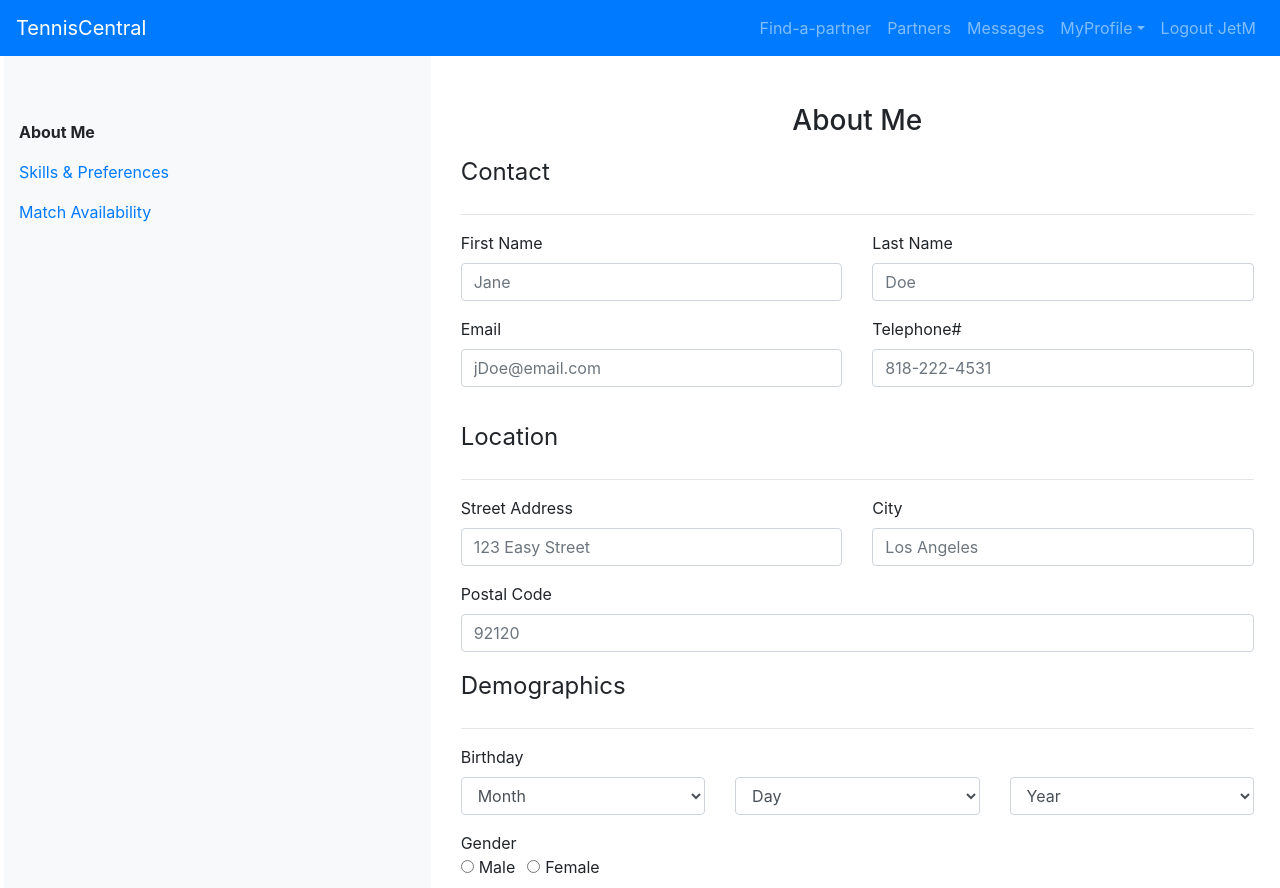
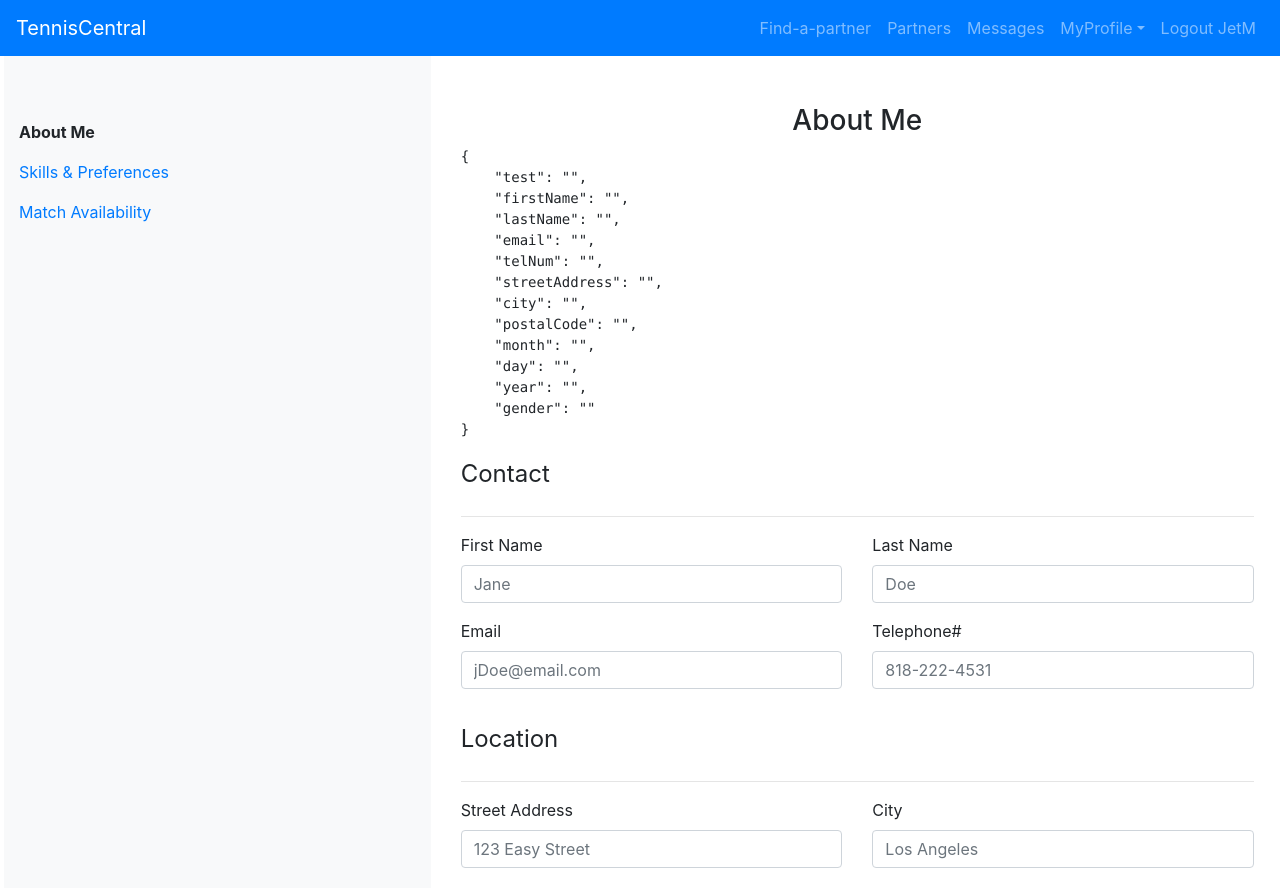
Before and after one commit to jetamartin/tennis-central, a React (Create React App) app in the folder source-code/frontend/: page /AboutMe in a window 1280 px wide. Shown: the top 888 px of the page. Built offline with nearby package versions, Linux system fonts and the light colour scheme.

Commit message:
FrontEnd: Fixed Formix issues in AboutMe form, added more YUP schema rules and styled form error messages

```diff
--- a/source-code/frontend/src/App.css
+++ b/source-code/frontend/src/App.css
@@ -36,3 +36,7 @@
     transform: rotate(360deg);
   }
 }
+
+.error {
+  color: red;
+}
--- /dev/null
+++ b/source-code/frontend/src/components/TextError.js
@@ -0,0 +1,12 @@
+import React from 'react';
+
+const TextError = (props) => {
+  return (
+    <div className="error">
+      {props.children}
+    </div>
+  )
+
+}
+
+export default TextError;
--- a/source-code/frontend/src/components/myProfile/AboutMe.js
+++ b/source-code/frontend/src/components/myProfile/AboutMe.js
@@ -6,10 +6,12 @@ import { FormGroup, FormLabel, FormControl, FormCheck } from "react-bootstrap";
 import { Container, Col, Row } from "react-bootstrap";
 import { Button } from "react-bootstrap";
 import * as Yup from "yup";
+import TextError from "../TextError";
 
 import "./MyProfileForms.css";
 
 const initialValues = {
+  test: "",
   firstName: "",
   lastName: "",
   email: "",
@@ -24,20 +26,19 @@ const initialValues = {
 };
 
 const validationSchema = Yup.object({
+  test: Yup.string().required("Required"),
   firstName: Yup.string().required("Required"),
   lastName: Yup.string().required("Required"),
   email: Yup.string().email("Invalid email format").required("Required"),
   postalCode: Yup.string().required("Required"),
-  genderGroup: Yup.string().required("Please select your gender"),
-  // validationSchema={Yup.object().shape({
-  //   radioGroup: Yup.string().required("A radio option is required"),
+  gender: Yup.string().required("Select a gender"),
 });
 
-const onSubmit = (values) => {
-  console.log(values);
+const onSubmit = values => {
+  console.log('Form Data', values);
 };
 
-const AboutMe = () => {
+const AboutMeTest = () => {
   return (
     <Container fluid className="pb-5 ml-1">
       <Row>
@@ -63,9 +64,10 @@ const AboutMe = () => {
             validationSchema={validationSchema}
             onSubmit={onSubmit}
           >
+            {({ values }) => (
               <Container>
                 <Form className="mx-auto mb-5">
-                {/* <pre>{JSON.stringify(values, null, 4)}</pre> */}
+                  <pre>{JSON.stringify(values, null, 4)}</pre>
                   <fieldset>
                     <legend>Contact</legend>
                     <hr></hr>
@@ -73,26 +75,29 @@ const AboutMe = () => {
                       <Col>
                         <FormGroup>
                           <FormLabel htmlFor="firstName">First Name</FormLabel>
-                        <FormControl
-                          type="text"
+                          <Field
+                            className="form-control"
                             id="firstName"
                             name="firstName"
                             placeholder="Jane"
                           />
-                        <ErrorMessage name="firstName" />
+                          <ErrorMessage
+                            name="firstName"
+                            component={TextError}
+                          />
                         </FormGroup>
                       </Col>
 
                       <Col>
                         <FormGroup>
                           <FormLabel htmlFor="lastName">Last Name</FormLabel>
-                        <FormControl
-                          type="text"
+                          <Field
+                            className="form-control"
                             id="lastName"
                             name="lastName"
                             placeholder="Doe"
                           />
-                        <ErrorMessage name="lastName" />
+                          <ErrorMessage name="lastName" component={TextError} />
                         </FormGroup>
                       </Col>
                     </Row>
@@ -100,26 +105,26 @@ const AboutMe = () => {
                       <Col>
                         <FormGroup>
                           <FormLabel htmlFor="email">Email</FormLabel>
-                        <FormControl
+                          <Field
+                            className="form-control"
                             type="email"
                             id="email"
                             name="email"
                             placeholder="jDoe@email.com"
                           />
-                        <ErrorMessage name="email" />
+                          <ErrorMessage name="email" component={TextError} />
                         </FormGroup>
                       </Col>
 
                       <Col>
                         <FormGroup>
                           <FormLabel htmlFor="telNum">Telephone#</FormLabel>
-                        <FormControl
-                          type="text"
+                          <Field
+                            className="form-control"
                             id="telNum"
                             name="telNum"
                             placeholder="818-222-4531"
                           />
-                        <ErrorMessage name="telNum" />
                         </FormGroup>
                       </Col>
                     </Row>
@@ -134,8 +139,8 @@ const AboutMe = () => {
                           <FormLabel htmlFor="streetAddress">
                             Street Address
                           </FormLabel>
-                        <FormControl
-                          type="text"
+                          <Field
+                            className="form-control"
                             id="streetAddress"
                             name="streetAddress"
                             placeholder="123 Easy Street"
@@ -145,8 +150,8 @@ const AboutMe = () => {
                       <Col>
                         <FormGroup>
                           <FormLabel htmlFor="city">City</FormLabel>
-                        <FormControl
-                          type="text"
+                          <Field
+                            className="form-control"
                             id="city"
                             name="city"
                             placeholder="Los Angeles"
@@ -155,12 +160,13 @@ const AboutMe = () => {
                       </Col>
                     </Row>
                     <FormLabel htmlFor="postalCode">Postal Code</FormLabel>
-                  <FormControl
-                    type="text"
+                    <Field
+                      className="form-control"
                       id="postalCode"
                       name="postalCode"
                       placeholder="92120"
                     />
+                    <ErrorMessage name="postalCode" component={TextError} />
                   </fieldset>
 
                   <fieldset>
@@ -197,29 +203,39 @@ const AboutMe = () => {
                         </Col>
                       </Row>
                     </FormGroup>
-                  <div id="genderGroup">Gender</div>
-                  <FormGroup role="group" aria-labelledby="gender-group">
-                    <FormLabel>
-                      <FormCheck
-                        inline
-                        label="Male"
+                    <FormGroup className="form-group">
+                      <div className="custom-form-label">Gender</div>
+                      <FormGroup className="form-check form-check-inline">
+                        <Field
+                          className="form-check-input"
                           type="radio"
+                          id="male"
                           name="gender"
-                        value="male"
-                        id="inline-radio-1"
+                          value="Male"
                         />
+                        <FormLabel className="form-check-label" htmlFor="male">
+                          Male
                         </FormLabel>
+                      </FormGroup>
 
-                    <FormLabel>
-                      <FormCheck
-                        inline
-                        label="Female"
+                      <FormGroup className="form-check form-check-inline">
+                        <Field
+                          className="form-check-input"
                           type="radio"
+                          id="female"
                           name="gender"
-                        value="female"
-                        id="inline-radio-2"
+                          value="Female"
                         />
+                        <FormLabel
+                          className="form-check-label"
+                          htmlFor="female"
+                        >
+                          Female
                         </FormLabel>
+                      </FormGroup>
+                      <div>
+                        <ErrorMessage name="gender" component={TextError} />
+                      </div>
                     </FormGroup>
                   </fieldset>
 
@@ -231,6 +247,7 @@ const AboutMe = () => {
                   </Button>
                 </Form>
               </Container>
+            )}
           </Formik>
         </Col>
       </Row>
@@ -238,4 +255,4 @@ const AboutMe = () => {
   );
 };
 
-export default AboutMe;
+export default AboutMeTest;
--- a/source-code/frontend/src/components/myProfile/MyProfileForms.css
+++ b/source-code/frontend/src/components/myProfile/MyProfileForms.css
@@ -4,3 +4,7 @@
 fieldset {
   margin-top: 1rem;
 }
+
+.custom-form-label {
+  margin-top: 1rem;
+}
```
Also changed, not shown: source-code/frontend/src/App.js (+21 -22 lines). Lines whose indentation alone changed are shown as unchanged.
